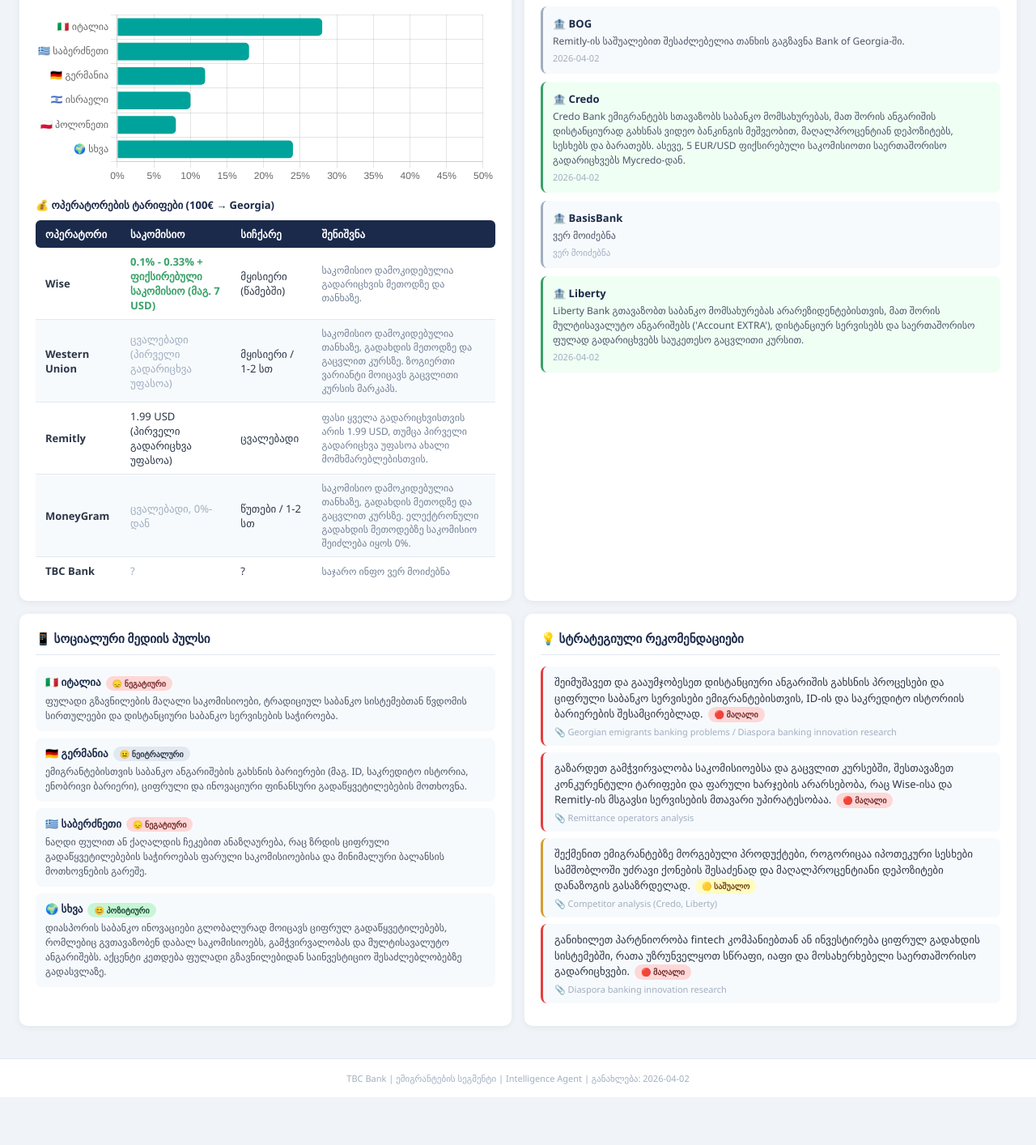
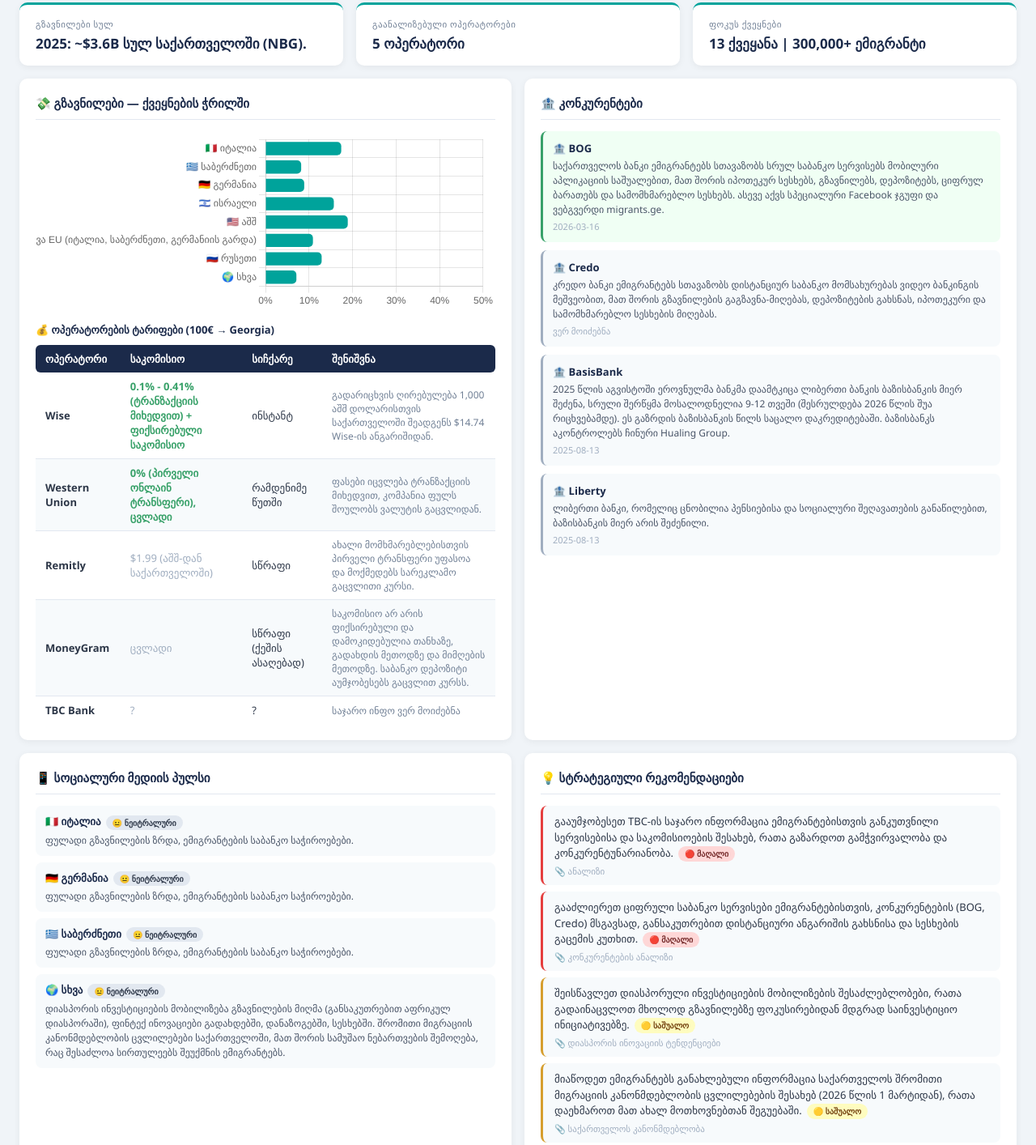
Before and after one commit to GKH14/tbc-dashboard, a plain HTML site: page index.html in a window 1280 px wide. Shown: the part 309-1723 px from the top of the page at 81% size. Before the commit the page ends 1664 px from the top, so only its background shows below. Drawn offline with nearby package versions, Linux system fonts and the light colour scheme.

Commit message:
add: index.html

```diff
--- a/index.html
+++ b/index.html
@@ -129,33 +129,45 @@ const DATA = {
   "alerts": [
     {
       "level": "red",
-      "text": "NBG-ის მონაცემებით, 2025 წლის განმავლობაში საქართველოში ფულადი გზავნილების მოცულობამ 3.6 მილიარდ აშშ დოლარს მიაღწია, რაც წინა წელთან შედარებით 8.5%-იანი ზრდაა."
+      "text": "საქართველოში შრომითი მიგრაციის კანონმდებლობის რეფორმები 2026 წლის 1 მარტიდან ამოქმედდა, რაც სავალდებულო სამუშაო ნებართვებს და აღსრულების გამკაცრებულ პროცედურებს ითვალისწინებს."
+    },
+    {
+      "level": "red",
+      "text": "აშშ-დან ფულადი გზავნილებისთვის 1%-იანი გადასახადი ამოქმედდა 2026 წლის 1 იანვრიდან, თუ გადახდა ხდება ნაღდი ფულით, Money Order-ით ან Cashier's Check-ით."
+    },
+    {
+      "level": "yellow",
+      "text": "ნიგერიის ცენტრალურმა ბანკმა დიასპორის გზავნილების გაღრმავებისა და გამჭვირვალობის გაზრდის მიზნით ახალი ზომები მიიღო, რომელიც 2026 წლის 1 მაისიდან ამოქმედდება."
+    },
+    {
+      "level": "green",
+      "text": "2026 წლის იანვარში საქართველოში ფულადი გზავნილები წინა წელთან შედარებით 16.6%-ით, ხოლო თებერვალში 17.1%-ით გაიზარდა."
     }
   ],
   "remittance_operators": [
     {
       "name": "Wise",
-      "fee": "0.1% - 0.33% + ფიქსირებული საკომისიო (მაგ. 7 USD)",
-      "speed": "მყისიერი (წამებში)",
-      "note": "საკომისიო დამოკიდებულია გადარიცხვის მეთოდზე და თანხაზე."
+      "fee": "0.1% - 0.41% (ტრანზაქციის მიხედვით) + ფიქსირებული საკომისიო",
+      "speed": "ინსტანტ",
+      "note": "გადარიცხვის ღირებულება 1,000 აშშ დოლარისთვის საქართველოში შეადგენს $14.74 Wise-ის ანგარიშიდან."
     },
     {
       "name": "Western Union",
-      "fee": "ცვალებადი (პირველი გადარიცხვა უფასოა)",
-      "speed": "მყისიერი / 1-2 სთ",
-      "note": "საკომისიო დამოკიდებულია თანხაზე, გადახდის მეთოდზე და გაცვლით კურსზე. ზოგიერთი ვარიანტი მოიცავს გაცვლითი კურსის მარკაპს."
+      "fee": "0% (პირველი ონლაინ ტრანსფერი), ცვლადი",
+      "speed": "რამდენიმე წუთში",
+      "note": "ფასები იცვლება ტრანზაქციის მიხედვით, კომპანია ფულს შოულობს ვალუტის გაცვლიდან."
     },
     {
       "name": "Remitly",
-      "fee": "1.99 USD (პირველი გადარიცხვა უფასოა)",
-      "speed": "ცვალებადი",
-      "note": "ფასი ყველა გადარიცხვისთვის არის 1.99 USD, თუმცა პირველი გადარიცხვა უფასოა ახალი მომხმარებლებისთვის."
+      "fee": "$1.99 (აშშ-დან საქართველოში)",
+      "speed": "სწრაფი",
+      "note": "ახალი მომხმარებლებისთვის პირველი ტრანსფერი უფასოა და მოქმედებს სარეკლამო გაცვლითი კურსი."
     },
     {
       "name": "MoneyGram",
-      "fee": "ცვალებადი, 0%-დან",
-      "speed": "წუთები / 1-2 სთ",
-      "note": "საკომისიო დამოკიდებულია თანხაზე, გადახდის მეთოდზე და გაცვლით კურსზე. ელექტრონული გადახდის მეთოდებზე საკომისიო შეიძლება იყოს 0%."
+      "fee": "ცვლადი",
+      "speed": "სწრაფი (ქეშის ასაღებად)",
+      "note": "საკომისიო არ არის ფიქსირებული და დამოკიდებულია თანხაზე, გადახდის მეთოდზე და მიმღების მეთოდზე. საბანკო დეპოზიტი აუმჯობესებს გაცვლით კურსს."
     },
     {
       "name": "TBC Bank",
@@ -168,109 +180,119 @@ const DATA = {
     {
       "country": "იტალია",
       "emoji": "🇮🇹",
-      "share_pct": 28
+      "share_pct": 17.4
     },
     {
       "country": "საბერძნეთი",
       "emoji": "🇬🇷",
-      "share_pct": 18
+      "share_pct": 8.2
     },
     {
       "country": "გერმანია",
       "emoji": "🇩🇪",
-      "share_pct": 12
+      "share_pct": 8.9
     },
     {
       "country": "ისრაელი",
       "emoji": "🇮🇱",
-      "share_pct": 10
+      "share_pct": 15.7
     },
     {
-      "country": "პოლონეთი",
-      "emoji": "🇵🇱",
-      "share_pct": 8
+      "country": "აშშ",
+      "emoji": "🇺🇸",
+      "share_pct": 18.9
+    },
+    {
+      "country": "სხვა EU (იტალია, საბერძნეთი, გერმანიის გარდა)",
+      "emoji": "🇪🇺",
+      "share_pct": 10.9
+    },
+    {
+      "country": "რუსეთი",
+      "emoji": "🇷🇺",
+      "share_pct": 12.9
     },
     {
       "country": "სხვა",
       "emoji": "🌍",
-      "share_pct": 24
+      "share_pct": 7.1
     }
   ],
   "competitors": [
     {
       "bank": "BOG",
-      "news": "Remitly-ის საშუალებით შესაძლებელია თანხის გაგზავნა Bank of Georgia-ში.",
-      "date": "2026-04-02",
-      "sentiment": "neutral"
+      "news": "საქართველოს ბანკი ემიგრანტებს სთავაზობს სრულ საბანკო სერვისებს მობილური აპლიკაციის საშუალებით, მათ შორის იპოთეკურ სესხებს, გზავნილებს, დეპოზიტებს, ციფრულ ბარათებს და სამომხმარებლო სესხებს. ასევე აქვს სპეციალური Facebook ჯგუფი და ვებგვერდი migrants.ge.",
+      "date": "2026-03-16",
+      "sentiment": "positive"
     },
     {
       "bank": "Credo",
-      "news": "Credo Bank ემიგრანტებს სთავაზობს საბანკო მომსახურებას, მათ შორის ანგარიშის დისტანციურად გახსნას ვიდეო ბანკინგის მეშვეობით, მაღალპროცენტიან დეპოზიტებს, სესხებს და ბარათებს. ასევე, 5 EUR/USD ფიქსირებული საკომისიოთი საერთაშორისო გადარიცხვებს Mycredo-დან.",
-      "date": "2026-04-02",
-      "sentiment": "positive"
-    },
-    {
-      "bank": "BasisBank",
-      "news": "ვერ მოიძებნა",
+      "news": "კრედო ბანკი ემიგრანტებს სთავაზობს დისტანციურ საბანკო მომსახურებას ვიდეო ბანკინგის მეშვეობით, მათ შორის გზავნილების გაგზავნა-მიღებას, დეპოზიტების გახსნას, იპოთეკური და სამომხმარებლო სესხების მიღებას.",
       "date": "ვერ მოიძებნა",
       "sentiment": "neutral"
     },
     {
+      "bank": "BasisBank",
+      "news": "2025 წლის აგვისტოში ეროვნულმა ბანკმა დაამტკიცა ლიბერთი ბანკის ბაზისბანკის მიერ შეძენა, სრული შერწყმა მოსალოდნელია 9-12 თვეში (შესრულდება 2026 წლის შუა რიცხვებამდე). ეს გაზრდის ბაზისბანკის წილს საცალო დაკრედიტებაში. ბაზისბანკს აკონტროლებს ჩინური Hualing Group.",
+      "date": "2025-08-13",
+      "sentiment": "neutral"
+    },
+    {
       "bank": "Liberty",
-      "news": "Liberty Bank გთავაზობთ საბანკო მომსახურებას არარეზიდენტებისთვის, მათ შორის მულტისავალუტო ანგარიშებს ('Account EXTRA'), დისტანციურ სერვისებს და საერთაშორისო ფულად გადარიცხვებს საუკეთესო გაცვლითი კურსით.",
-      "date": "2026-04-02",
-      "sentiment": "positive"
+      "news": "ლიბერთი ბანკი, რომელიც ცნობილია პენსიებისა და სოციალური შეღავათების განაწილებით, ბაზისბანკის მიერ არის შეძენილი.",
+      "date": "2025-08-13",
+      "sentiment": "neutral"
     }
   ],
   "social_topics": [
     {
       "country": "იტალია",
       "emoji": "🇮🇹",
-      "topic": "ფულადი გზავნილების მაღალი საკომისიოები, ტრადიციულ საბანკო სისტემებთან წვდომის სირთულეები და დისტანციური საბანკო სერვისების საჭიროება.",
-      "sentiment": "negative"
+      "topic": "ფულადი გზავნილების ზრდა, ემიგრანტების საბანკო საჭიროებები.",
+      "sentiment": "neutral"
     },
     {
       "country": "გერმანია",
       "emoji": "🇩🇪",
-      "topic": "ემიგრანტებისთვის საბანკო ანგარიშების გახსნის ბარიერები (მაგ. ID, საკრედიტო ისტორია, ენობრივი ბარიერი), ციფრული და ინოვაციური ფინანსური გადაწყვეტილებების მოთხოვნა.",
+      "topic": "ფულადი გზავნილების ზრდა, ემიგრანტების საბანკო საჭიროებები.",
       "sentiment": "neutral"
     },
     {
       "country": "საბერძნეთი",
       "emoji": "🇬🇷",
-      "topic": "ნაღდი ფულით ან ქაღალდის ჩეკებით ანაზღაურება, რაც ზრდის ციფრული გადაწყვეტილებების საჭიროებას ფარული საკომისიოებისა და მინიმალური ბალანსის მოთხოვნების გარეშე.",
-      "sentiment": "negative"
+      "topic": "ფულადი გზავნილების ზრდა, ემიგრანტების საბანკო საჭიროებები.",
+      "sentiment": "neutral"
     },
     {
       "country": "სხვა",
       "emoji": "🌍",
-      "topic": "დიასპორის საბანკო ინოვაციები გლობალურად მოიცავს ციფრულ გადაწყვეტილებებს, რომლებიც გვთავაზობენ დაბალ საკომისიოებს, გამჭვირვალობას და მულტისავალუტო ანგარიშებს. აქცენტი კეთდება ფულადი გზავნილებიდან საინვესტიციო შესაძლებლობებზე გადასვლაზე.",
-      "sentiment": "positive"
+      "topic": "დიასპორის ინვესტიციების მობილიზება გზავნილების მიღმა (განსაკუთრებით აფრიკულ დიასპორაში), ფინტექ ინოვაციები გადახდებში, დანაზოგებში, სესხებში. შრომითი მიგრაციის კანონმდებლობის ცვლილებები საქართველოში, მათ შორის სამუშაო ნებართვების შემოღება, რაც შესაძლოა სირთულეებს შეუქმნის ემიგრანტებს.",
+      "sentiment": "neutral"
     }
   ],
   "recommendations": [
     {
-      "text": "შეიმუშავეთ და გააუმჯობესეთ დისტანციური ანგარიშის გახსნის პროცესები და ციფრული საბანკო სერვისები ემიგრანტებისთვის, ID-ის და საკრედიტო ისტორიის ბარიერების შესამცირებლად.",
+      "text": "გააუმჯობესეთ TBC-ის საჯარო ინფორმაცია ემიგრანტებისთვის განკუთვნილი სერვისებისა და საკომისიოების შესახებ, რათა გაზარდოთ გამჭვირვალობა და კონკურენტუნარიანობა.",
       "priority": "high",
-      "source": "Georgian emigrants banking problems / Diaspora banking innovation research"
+      "source": "ანალიზი"
     },
     {
-      "text": "გაზარდეთ გამჭვირვალობა საკომისიოებსა და გაცვლით კურსებში, შესთავაზეთ კონკურენტული ტარიფები და ფარული ხარჯების არარსებობა, რაც Wise-ისა და Remitly-ის მსგავსი სერვისების მთავარი უპირატესობაა.",
+      "text": "გააძლიერეთ ციფრული საბანკო სერვისები ემიგრანტებისთვის, კონკურენტების (BOG, Credo) მსგავსად, განსაკუთრებით დისტანციური ანგარიშის გახსნისა და სესხების გაცემის კუთხით.",
       "priority": "high",
-      "source": "Remittance operators analysis"
+      "source": "კონკურენტების ანალიზი"
     },
     {
-      "text": "შექმენით ემიგრანტებზე მორგებული პროდუქტები, როგორიცაა იპოთეკური სესხები სამშობლოში უძრავი ქონების შესაძენად და მაღალპროცენტიანი დეპოზიტები დანაზოგის გასაზრდელად.",
+      "text": "შეისწავლეთ დიასპორული ინვესტიციების მობილიზების შესაძლებლობები, რათა გადაინაცვლოთ მხოლოდ გზავნილებზე ფოკუსირებიდან მდგრად საინვესტიციო ინიციატივებზე.",
       "priority": "medium",
-      "source": "Competitor analysis (Credo, Liberty)"
+      "source": "დიასპორის ინოვაციის ტენდენციები"
     },
     {
-      "text": "განიხილეთ პარტნიორობა fintech კომპანიებთან ან ინვესტირება ციფრულ გადახდის სისტემებში, რათა უზრუნველყოთ სწრაფი, იაფი და მოსახერხებელი საერთაშორისო გადარიცხვები.",
-      "priority": "high",
-      "source": "Diaspora banking innovation research"
+      "text": "მიაწოდეთ ემიგრანტებს განახლებული ინფორმაცია საქართველოს შრომითი მიგრაციის კანონმდებლობის ცვლილებების შესახებ (2026 წლის 1 მარტიდან), რათა დაეხმაროთ მათ ახალ მოთხოვნებთან შეგუებაში.",
+      "priority": "medium",
+      "source": "საქართველოს კანონმდებლობა"
     }
   ],
-  "total_remittance_stat": "2025: ~$3.6B სულ საქართველოში (NBG)"
+  "total_remittance_stat": "2025: ~$3.6B სულ საქართველოში (NBG)."
 };
 
 // Header
```
